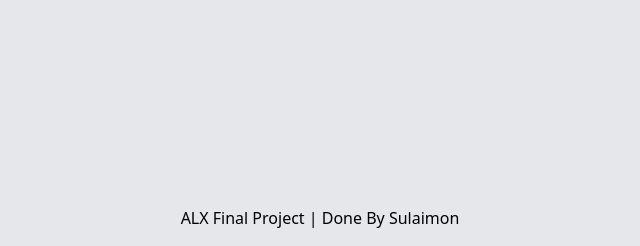
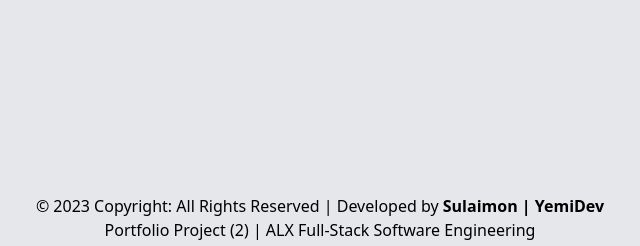
Before and after one commit to YemiReble/vab_ai, a Django app: page /savedblog/ in a window 1280 px wide. Shown: the part 742-988 px from the top of the page, without its empty margins (320-960 px from the left). Run offline with Django 4.2, Linux system fonts and the light colour scheme.

Commit message:
Update on the footer notes

```diff
--- a/templates/blog_content.html
+++ b/templates/blog_content.html
@@ -6,7 +6,6 @@
     <meta name="viewport" content="width=device-width, initial-scale=1.0">
     <title>Your Blog Posts</title>
     <link href="https://cdn.jsdelivr.net/npm/tailwindcss@2.2.19/dist/tailwind.min.css" rel="stylesheet">
-    <link rel="stylesheet" type="text/css" href="styles/style.css">
 </head>
 <body class="flex flex-col min-h-screen bg-gray-200 font-sans antialiased">
     <!-- Navigation Bar area -->
@@ -37,8 +36,9 @@
         </div>
     </div>
 
-    <footer class="text-center p-4 text-black mt-6">
-        ALX Final Project | Done By Sulaimon
+    <footer class="text-center p-1 text-black mt-6">
+        <p>&copy; 2023 Copyright: All Rights Reserved | Developed by <NAME><b>Sulaimon | YemiDev</b></NAME></p>
+        <p>Portfolio Project (2) | ALX Full-Stack Software Engineering</p>
     </footer>
     <!-- JavaScript Instructions Here -->
     <script>
--- a/templates/index.html
+++ b/templates/index.html
@@ -104,8 +104,9 @@
             </section>
         </div>
     </div>
-    <footer class="text-center p-4 text-black mt-6">
-        ALX Final Project | Done By Sulaimon
+    <footer class="text-center p-1 text-black mt-6">
+        <p>&copy; 2023 Copyright: All Rights Reserved | Developed by <NAME><b>Sulaimon | YemiDev</b></NAME></p>
+        <p>Portfolio Project (2) | ALX Full-Stack Software Engineering</p>
     </footer>
     <!-- JavaScript Instructions Here -->
     <script>
--- a/templates/login.html
+++ b/templates/login.html
@@ -6,7 +6,6 @@
     <meta name="viewport" content="width=device-width, initial-scale=1.0">
     <title>AI Login</title>
     <link href="https://cdn.jsdelivr.net/npm/tailwindcss@2.2.19/dist/tailwind.min.css" rel="stylesheet">
-    <link rel="stylesheet" type="text/css" href="styles/style.css">
 </head>
 <body class="flex flex-col min-h-screen bg-gray-200 font-sans antialiased">
     <!-- Navigation Bar area -->
@@ -47,8 +46,9 @@
             </form>
         </div>
     </div>
-    <footer class="text-center p-4 text-black mt-6">
-        ALX Final Project | Done By Sulaimon
+    <footer class="text-center p-1 text-black mt-6">
+        <p>&copy; 2023 Copyright: All Rights Reserved | Developed by <NAME><b>Sulaimon | YemiDev</b></NAME></p>
+        <p>Portfolio Project (2) | ALX Full-Stack Software Engineering</p>
     </footer>
     <!-- JavaScript Instructions Here -->
     <script>
--- a/templates/saved_blog.html
+++ b/templates/saved_blog.html
@@ -6,7 +6,6 @@
     <meta name="viewport" content="width=device-width, initial-scale=1.0">
     <title>Your Blog Posts</title>
     <link href="https://cdn.jsdelivr.net/npm/tailwindcss@2.2.19/dist/tailwind.min.css" rel="stylesheet">
-    <link rel="stylesheet" type="text/css" href="styles/style.css">
 </head>
 <body class="flex flex-col min-h-screen bg-gray-200 font-sans antialiased">
     <!-- Navigation Bar area -->
@@ -39,8 +38,9 @@
             </section>
         </div>
     </div>
-    <footer class="text-center p-4 text-black mt-6">
-        ALX Final Project | Done By Sulaimon
+    <footer class="text-center p-1 text-black mt-6">
+        <p>&copy; 2023 Copyright: All Rights Reserved | Developed by <NAME><b>Sulaimon | YemiDev</b></NAME></p>
+        <p>Portfolio Project (2) | ALX Full-Stack Software Engineering</p>
     </footer>
     <!-- JavaScript Instructions Here -->
     <script>
--- a/templates/signup.html
+++ b/templates/signup.html
@@ -6,7 +6,6 @@
     <meta name="viewport" content="width=device-width, initial-scale=1.0">
     <title>AI Signup</title>
     <link href="https://cdn.jsdelivr.net/npm/tailwindcss@2.2.19/dist/tailwind.min.css" rel="stylesheet">
-    <!-- <link rel="stylesheet" type="text/css" href="static/styles/style.css"> -->
 </head>
 <body class="flex flex-col min-h-screen bg-gray-200 font-sans antialiased">
     <!-- Navigation Bar area -->
@@ -55,8 +54,9 @@
             </form>
         </div>
     </div>
-    <footer class="text-center p-4 text-black mt-6">
-        ALX Final Project | Done By Sulaimon
+    <footer class="text-center p-1 text-black mt-6">
+        <p>&copy; 2023 Copyright: All Rights Reserved | Developed by <NAME><b>Sulaimon | YemiDev</b></NAME></p>
+        <p>Portfolio Project (2) | ALX Full-Stack Software Engineering</p>
     </footer>
     <!-- JavaScript Instructions Here -->
     <script>
```
